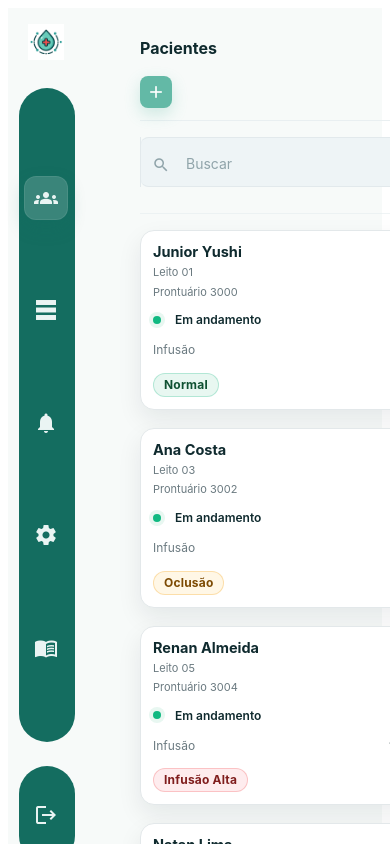
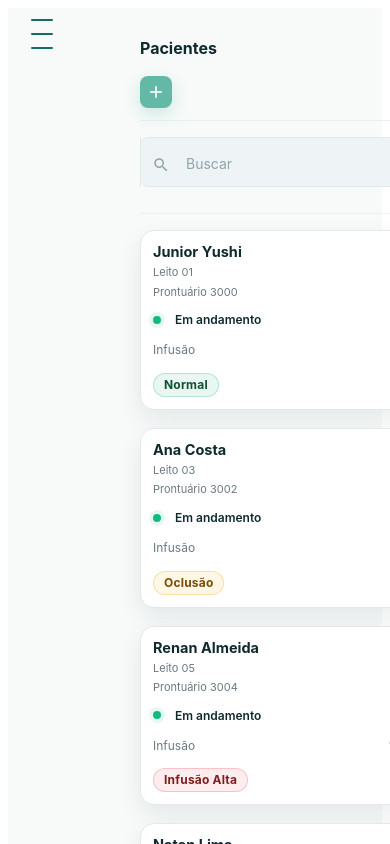
Before and after one commit to lKauanF/Drop-Tracking-Frontend, an Angular app: page /pacientes in a window 390 px wide. Shown: the top 844 px of the page. Built offline with nearby package versions, Linux system fonts and the light colour scheme.

Commit message:
sidebar
mobile check

```diff
--- a/src/app/shared/rail/rail.component.scss
+++ b/src/app/shared/rail/rail.component.scss
@@ -1,12 +1,43 @@
-/* Tokens locais do Rail (se não vierem do Shell/styles.scss) */
+/* =========================
+   Tokens locais do Rail
+========================= */
 :host {
-  --rail: #146d60;         /* cor da pílula */
-  --rail-track-w: 56px;    /* largura da pílula */
-  --rail-top-pad: 88px;    /* espaço do 1º ícone até o topo */
-  --rail-bottom-pad: 26px; /* altura da pílula do rodapé */
+  --rail: #146d60;
+  --rail-track-w: 56px;
+  --rail-top-pad: 88px;
+  --rail-bottom-pad: 26px;
+  --rail-gap: 24px;
+
+  /* dimensões/níveis do off-canvas */
+  --rail-offcanvas-w: 84px; /* largura no mobile quando aberto */
+  --rail-z: 300;            /* z-index do drawer (acima da topbar) */
+  --backdrop-z: 290;        /* z-index do backdrop */
+  --hamburger-z: 310;       /* z-index do botão */
+
+  /* caso tenha notch/topbar do app, pode usar:
+     --appbar-h: 56px;
+     e trocar inset/height no mobile para não sobrepor */
 }
 
-/* ...resto do seu CSS... */
+/* =========================
+   Estrutura base (desktop)
+========================= */
+.rail{
+  position: sticky; top: 0;
+  height: 100dvh;
+  display: grid;
+  grid-template-rows: auto 1fr auto;  /* logo | menu | rodapé */
+  gap: 50px;
+  padding: 12px 1px;
+}
+
+.rail .logo{
+  display: grid; place-items: center;
+  margin-top: 4px;
+}
+
+.rail .menu,
+.rail .rodape-rail { position: relative; }
 
 .rail .menu::before,
 .rail .rodape-rail::after{
@@ -16,62 +47,25 @@
   width: var(--rail-track-w);
   height: 100%;
   border-radius: 28px;
-  background: var(--rail, #146d60); /* <-- fallback garante cor */
+  background: var(--rail, #146d60);
   z-index: 0;
   pointer-events: none;
 }
 
-/* ===== Ajustes finos de espaçamento da Rail ===== */
-:host {
-  --rail-gap: 24px;            /* espaço entre logo, menu e rodapé */
-  --rail-track-w: 56px;        /* largura da “pílula” verde */
-  --rail-top-pad: 88px;        /* descola o 1º ícone do topo */
-  --rail-bottom-pad: 26px;     /* deixa a barra/rodapé mais alta */
-}
-
-/* Estrutura geral */
-.rail{
-  position: sticky; top: 0;
-  height: 100dvh;
-  display: grid;
-  grid-template-rows: auto 1fr auto;  /* logo | menu | rodapé */
-  gap: 50px;
-  padding: 12px 1px;
-}
-
-/* Logo */
-.rail .logo{
-  display: grid; place-items: center;
-  margin-top: 4px;
-}
-
-/* MENU — descola do topo e mantém a pílula alinhada */
 .rail .menu{
-  position: relative;
   display: grid;
   justify-items: center;
   gap: 10px;
-
-  /* empurra a primeira opção pra baixo (descola do topo) */
   padding: var(--rail-top-pad) 0 14px;
 }
-.rail .menu::before{
-  content: '';
-  position: absolute;
-  left: 10px; top: 0;
-  width: var(--rail-track-w); height: 100%;
-  border-radius: 28px;
-  background: var(--rail);
-  z-index: 0; pointer-events: none;
-}
 
-/* Ícones */
 .rail .item{
   width: 44px; height: 44px;
   display: grid; place-items: center;
   color: #eaf4f3; text-decoration: none;
   border-radius: 12px;
   position: relative; z-index: 1;
+  transition: background .15s ease;
 }
 .rail .item:hover{ background: rgba(255,255,255,.08); }
 .rail .item.ativo{
@@ -79,123 +73,118 @@
   box-shadow: 0 8px 18px rgba(20,109,96,.22), inset 0 0 0 1px rgba(255,255,255,.08);
 }
 
-/* RODAPÉ — pílula mais alta para destacar a notificação/ajuda */
 .rail .rodape-rail{
-  position: relative;
   display: grid;
   justify-items: center;
   gap: 10px;
-
-  /* engrossa a “barra” do rodapé */
   padding: var(--rail-bottom-pad) 0;
 }
-.rail .rodape-rail::after{
-  content: '';
-  position: absolute;
-  left: 10px; top: 0;
-  width: var(--rail-track-w); height: 100%;
-  border-radius: 28px;
-  background: var(--rail);
-  z-index: 0; pointer-events: none;
+.rail .rodape-rail .item{ width: 46px; height: 46px; }
+
+/* =========================
+   Hamburguer + Drawer mobile
+========================= */
+
+
+/* Botão hamburger (fica escondido no desktop) */
+.hamburger{
+  position: fixed;
+  inset-block-start: 12px;
+  inset-inline-start: 20px;
+  inline-size: 44px;
+  block-size: 44px;
+  border-radius: 10px;
+  border: 0;
+  background: #f7faf9;
+  display: none; /* visível apenas no mobile */
+  z-index: var(--hamburger-z);
+  cursor: pointer;
+}
+.hamburger .linha{
+  display: block;
+  inline-size: 22px;
+  block-size: 2px;
+  margin: 5px auto;
+  background: #146d60;
+  border-radius: 2px;
 }
 
-/* (opcional) deixa o ícone do rodapé um pouquinho maior */
-.rail .rodape-rail .item{
-  width: 46px; height: 46px;   /* sutilmente maior que os de cima */
+/* Backdrop clicável */
+.backdrop{
+  position: fixed;
+  inset: 0;
+  background: rgba(0,0,0,.4);
+  border: 0;
+  z-index: var(--backdrop-z);
 }
 
 /* =========================
-   RAIL — MOBILE REFINADO
-
+   Mobile (≤ 768px)
 ========================= */
 @media (max-width: 768px){
-  /* Layout com rail fixa à esquerda e conteúdo ao lado */
-  .layout{
+  /* hamburger visível e acima de tudo */
+  .hamburger{ display: inline-grid; place-items: center; }
+
+  /* Drawer vira off-canvas sobre a topbar (z-index alto) */
+  .rail{
+    position: fixed;
+    inset-block: 0;                 /* se quiser abaixo da topbar: inset-block: var(--appbar-h, 0) 0 0 0; */
+    inset-inline-start: 0;
+    inline-size: var(--rail-offcanvas-w);
+    block-size: 100dvh;             /* se usar appbar-h: calc(100dvh - var(--appbar-h, 0px)) */
+    background: transparent;
+    z-index: var(--rail-z);
+    transform: translateX(-100%);   /* escondida */
+    transition: transform .24s ease;
+    will-change: transform;
+
     display: grid;
-    grid-template-columns: 88px 1fr; /* ~ largura da rail */
-    gap: 0;
+    grid-template-rows: auto 1fr auto; /* mantém a linha da logo para não mudar layout */
+    gap: var(--rail-gap, 24px);
+    padding: 12px 0;
   }
 
-  /* Rail grudada à esquerda, ocupando a altura toda */
-  .rail{
-    position: sticky; top: 0; z-index: 30;
-    height: 100dvh;
-    background: transparent;
-    display: grid;
-    grid-template-rows: auto 1fr auto; /* logo | menu | rodapé */
-    gap: var(--rail-gap, 24px);
-    padding: 12px 1px;
+  /* 🔒 Esconde a LOGO sem afetar o layout */
+  .rail .logo{
+    visibility: hidden;  /* mantém o espaço ocupado */
+    opacity: 0;          /* invisível */
+    pointer-events: none;/* não clica */
   }
 
-  /* Logo centralizada */
-  .rail .logo{
-    display: grid; place-items: center;
-    margin-top: 4px;
+  /* quando aberto, traz pra tela */
+  :host.is-open .rail{ transform: translateX(0); }
+
+  /* Centraliza de verdade o “trilho” (pílula) e os ícones */
+  .rail .menu,
+  .rail .rodape-rail{
+    justify-items: center;
   }
 
-  /* MENU em coluna, com “pílula” vertical ligada */
-  .rail .menu{
-    position: relative;
-    display: grid;
-    justify-items: center;
-    gap: 10px;
-    padding: var(--rail-top-pad, 88px) 0 14px;
-    background: transparent;            /* remove pílula horizontal */
-    border-radius: 0;
-    box-shadow: none;
-  }
-  .rail .menu::before{
-    content: '';
-    position: absolute;
-    left: 10px; top: 0;
-    width: var(--rail-track-w, 56px);
-    height: 100%;
-    border-radius: 28px;
-    background: var(--rail, #146d60);
-    z-index: 0; pointer-events: none;
+  .rail .menu::before,
+  .rail .rodape-rail::after{
+    left: 50%;
+    transform: translateX(-50%);    /* trilho centralizado */
+    width: var(--rail-track-w);
     display: block;
   }
 
-  /* Ícones */
   .rail .item{
+    margin: 0;                      /* remove empurrão lateral */
     width: 44px; height: 44px;
-    display: grid; place-items: center;
-    color: #eaf4f3;
-    border-radius: 12px;
-    position: relative; z-index: 1;
-    transition: background .15s ease;
-  }
-  .rail .item:hover{ background: rgba(255,255,255,.08); }
-  .rail .item.ativo{
-    background: rgba(255,255,255,.16);
-    box-shadow: 0 8px 18px rgba(20,109,96,.22), inset 0 0 0 1px rgba(255,255,255,.08);
   }
 
-  /* Rodapé mantém a “pílula” vertical */
-  .rail .rodape-rail{
-    position: relative;
+  .rail .rodape-rail .item{
+    width: 46px; height: 46px;
+  }
+}
+
+/* =========================
+   Layout helper opcional
+========================= */
+@media (min-width: 769px){
+  .layout{
     display: grid;
-    justify-items: center;
-    gap: 10px;
-    padding: var(--rail-bottom-pad, 26px) 0;
+    grid-template-columns: 88px 1fr;
+    min-height: 100dvh;
   }
-  .rail .rodape-rail::after{
-    content: '';
-    position: absolute;
-    left: 10px; top: 0;
-    width: var(--rail-track-w, 56px);
-    height: 100%;
-    border-radius: 28px;
-    background: var(--rail, #146d60);
-    z-index: 0; pointer-events: none;
-    display: block;
-  }
-  .rail .rodape-rail .item{
-    width: 46px; height: 46px; /* sutil destaque */
-    background: transparent;
-    color: #eaf4f3;
-  }
-
-  /* Conteúdo não precisa “descer” por uma barra superior */
-  .conteudo{ padding-top: 0; }
 }
--- a/src/app/shared/rail/rail.component.ts
+++ b/src/app/shared/rail/rail.component.ts
@@ -1,5 +1,5 @@
 import {
-  Component, ElementRef, ViewChild, AfterViewInit, OnDestroy, NgZone, inject
+  Component, ElementRef, ViewChild, AfterViewInit, OnDestroy, NgZone, inject, signal, HostBinding
 } from '@angular/core';
 import { CommonModule } from '@angular/common';
 import { RouterLink, RouterLinkActive } from '@angular/router';
@@ -13,7 +13,27 @@ import { estaNoBrowser } from '../utils/plataforma';
   standalone: true,
   imports: [CommonModule, RouterLink, RouterLinkActive, MatIconModule, MatTooltipModule, LogoComponent],
   template: `
-    <aside class="rail" #rail>
+    <!-- Botão hamburger (só aparece no mobile via CSS) -->
+    <button
+      class="hamburger"
+      type="button"
+      aria-label="Abrir menu"
+      [attr.aria-expanded]="aberto()"
+      aria-controls="rail-offcanvas"
+      (click)="toggle()">
+      <span class="linha"></span><span class="linha"></span><span class="linha"></span>
+    </button>
+
+    <!-- Backdrop clicável no mobile -->
+    <button
+      *ngIf="aberto()"
+      class="backdrop"
+      type="button"
+      aria-label="Fechar menu"
+      (click)="fechar()"></button>
+
+    <!-- Drawer / Rail -->
+    <aside id="rail-offcanvas" class="rail" #rail [attr.aria-hidden]="!aberto()">
       <a class="logo" routerLink="/pacientes" aria-label="Início"
          matTooltip="Início" matTooltipPosition="right">
         <app-logo [size]="36"></app-logo>
@@ -22,34 +42,40 @@ import { estaNoBrowser } from '../utils/plataforma';
       <nav class="menu">
         <a class="item" routerLink="/pacientes" routerLinkActive="ativo"
            [routerLinkActiveOptions]="{ exact: true }"
-           aria-label="Pacientes" matTooltip="Pacientes" matTooltipPosition="right" matTooltipShowDelay="200">
+           aria-label="Pacientes" matTooltip="Pacientes" matTooltipPosition="right" matTooltipShowDelay="200"
+           (click)="fecharNoMobile()">
           <mat-icon>groups</mat-icon>
         </a>
 
         <a class="item" routerLink="/registros" routerLinkActive="ativo"
-           aria-label="Registros" matTooltip="Registros" matTooltipPosition="right" matTooltipShowDelay="200">
+           aria-label="Registros" matTooltip="Registros" matTooltipPosition="right" matTooltipShowDelay="200"
+           (click)="fecharNoMobile()">
           <mat-icon>table_rows</mat-icon>
         </a>
 
         <a class="item" routerLink="/alertas" routerLinkActive="ativo"
-           aria-label="Notificações" matTooltip="Notificações" matTooltipPosition="right" matTooltipShowDelay="200">
+           aria-label="Notificações" matTooltip="Notificações" matTooltipPosition="right" matTooltipShowDelay="200"
+           (click)="fecharNoMobile()">
           <mat-icon>notifications</mat-icon>
         </a>
 
         <a class="item" routerLink="/config" routerLinkActive="ativo"
-           aria-label="Configurações" matTooltip="Configurações" matTooltipPosition="right" matTooltipShowDelay="200">
+           aria-label="Configurações" matTooltip="Configurações" matTooltipPosition="right" matTooltipShowDelay="200"
+           (click)="fecharNoMobile()">
           <mat-icon>settings</mat-icon>
         </a>
 
         <a class="item" routerLink="/sobre" routerLinkActive="ativo"
-           aria-label="Guia do Usuário" matTooltip="Guia do Usuário" matTooltipPosition="right" matTooltipShowDelay="200">
+           aria-label="Guia do Usuário" matTooltip="Guia do Usuário" matTooltipPosition="right" matTooltipShowDelay="200"
+           (click)="fecharNoMobile()">
           <mat-icon>menu_book</mat-icon>
         </a>
       </nav>
 
       <div class="rodape-rail">
         <a class="item" routerLink="/entrar" aria-label="Sair"
-           matTooltip="Sair" matTooltipPosition="right" matTooltipShowDelay="200">
+           matTooltip="Sair" matTooltipPosition="right" matTooltipShowDelay="200"
+           (click)="fecharNoMobile()">
           <mat-icon>logout</mat-icon>
         </a>
       </div>
@@ -60,12 +86,31 @@ import { estaNoBrowser } from '../utils/plataforma';
 export class RailComponent implements AfterViewInit, OnDestroy {
   @ViewChild('rail', { static: true }) railRef!: ElementRef<HTMLElement>;
 
+  // classe no host para CSS (ex.: [class.is-open]="aberto()")
+  @HostBinding('class.is-open') get isOpenClass() { return this.aberto(); }
+
+  // estado do drawer
+  aberto = signal(false);
+
   private zone = inject(NgZone);
   private isBrowser = estaNoBrowser();
 
   private ro?: ResizeObserver;
   private onResize?: () => void;
   private onOrient?: () => void;
+  private onKeyDown?: (e: KeyboardEvent) => void;
+
+  // Ações de abertura/fechamento
+  toggle(){ this.aberto.update(v => !v); }
+  abrir(){ this.aberto.set(true); }
+  fechar(){ this.aberto.set(false); }
+
+  // Fecha somente em telas mobile (quando o drawer é off-canvas)
+  fecharNoMobile(){
+    if (!this.isBrowser) return;
+    const isMobile = window.matchMedia('(max-width: 768px)').matches;
+    if (isMobile) this.fechar();
+  }
 
   ngAfterViewInit(): void {
     if (!this.isBrowser) return; // SSR: não toca no DOM
@@ -86,18 +131,23 @@ export class RailComponent implements AfterViewInit, OnDestroy {
     // mede agora
     queueMicrotask(setVar);
 
-    // e observa mudanças de layout somente no browser
+    // tecla ESC fecha o drawer
+    this.onKeyDown = (e: KeyboardEvent) => {
+      if (e.key === 'Escape' && this.aberto()) this.fechar();
+    };
+
+    // observa mudanças de layout somente no browser
     this.zone.runOutsideAngular(() => {
       if ('ResizeObserver' in globalThis) {
         this.ro = new ResizeObserver(setVar);
         this.ro.observe(this.railRef.nativeElement);
       }
-
       this.onResize = () => setVar();
       this.onOrient = () => setVar();
 
       window.addEventListener('resize', this.onResize, { passive: true });
       window.addEventListener('orientationchange', this.onOrient, { passive: true });
+      window.addEventListener('keydown', this.onKeyDown!);
     });
   }
 
@@ -106,13 +156,8 @@ export class RailComponent implements AfterViewInit, OnDestroy {
 
     this.ro?.disconnect();
 
-    if (this.onResize) {
-      window.removeEventListener('resize', this.onResize);
-      this.onResize = undefined;
-    }
-    if (this.onOrient) {
-      window.removeEventListener('orientationchange', this.onOrient);
-      this.onOrient = undefined;
-    }
+    if (this.onResize) { window.removeEventListener('resize', this.onResize); this.onResize = undefined; }
+    if (this.onOrient) { window.removeEventListener('orientationchange', this.onOrient); this.onOrient = undefined; }
+    if (this.onKeyDown) { window.removeEventListener('keydown', this.onKeyDown); this.onKeyDown = undefined; }
   }
 }
```
